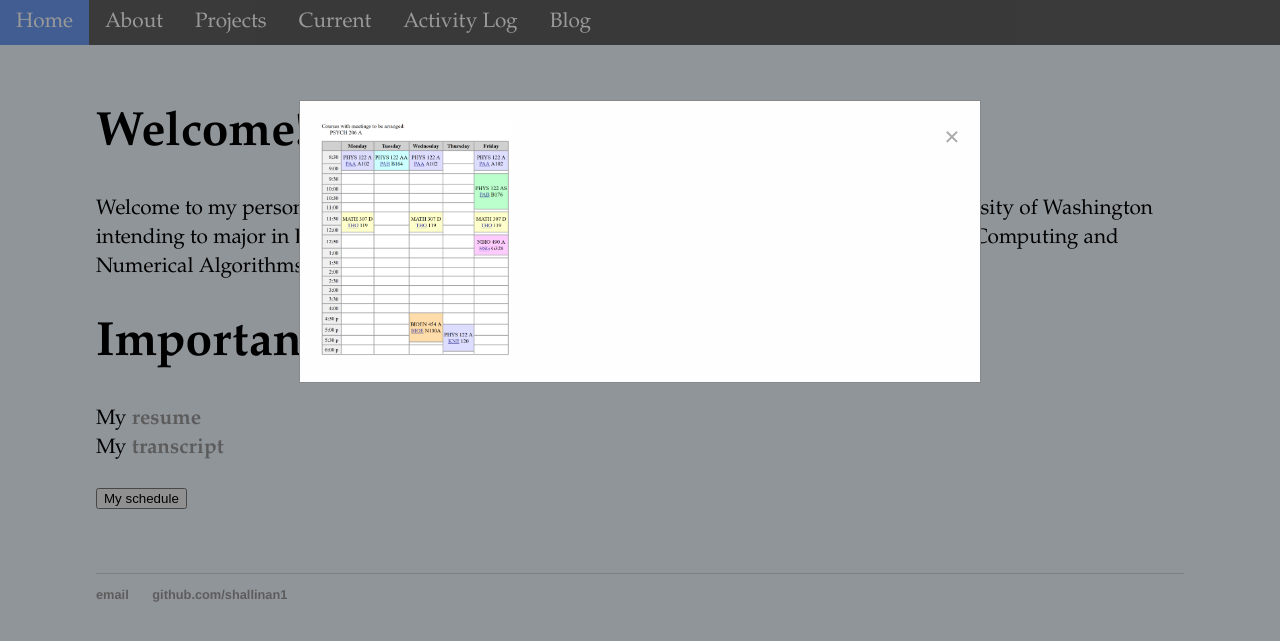
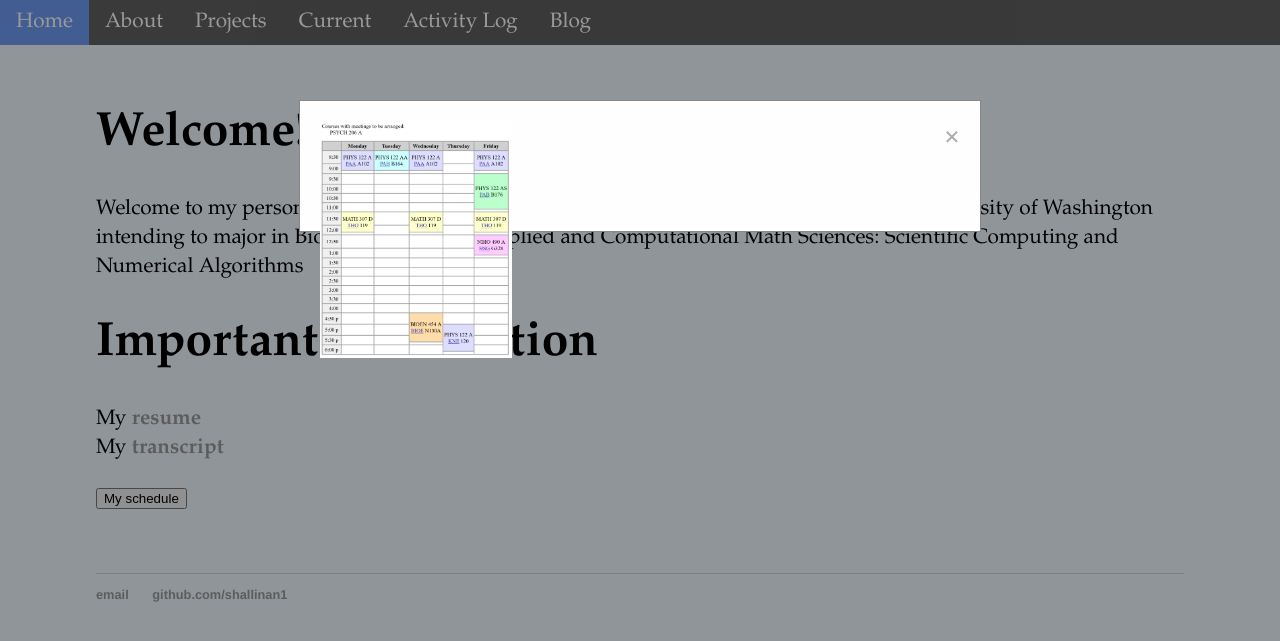
Before and after one commit to shallinan1/shallinan1.github.io, a Jekyll site: the page built from index.md, in a window 1280 px wide. Shown: the top 641 px of the page. Built offline with Jekyll 4.4.1, drawn with Linux system fonts in a browser that asks for light colours.

Commit message:
css attempt change

```diff
--- a/css/main.css
+++ b/css/main.css
@@ -72,7 +72,8 @@
     margin: auto;
     padding: 20px;
     border: 1px solid #888;
-	width: 50%;}
+	width: 50%;
+	height: 10%}
 
 .modal-dialog{
   display: table
```
